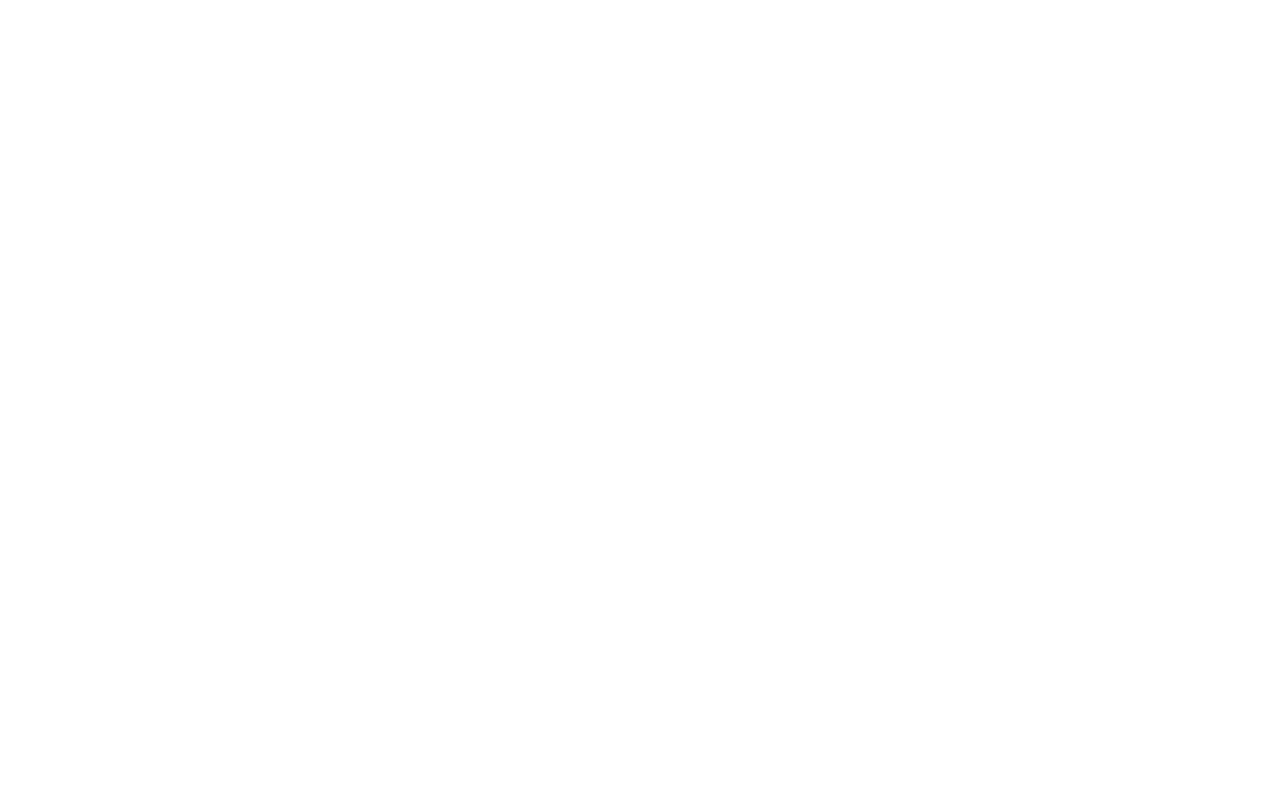
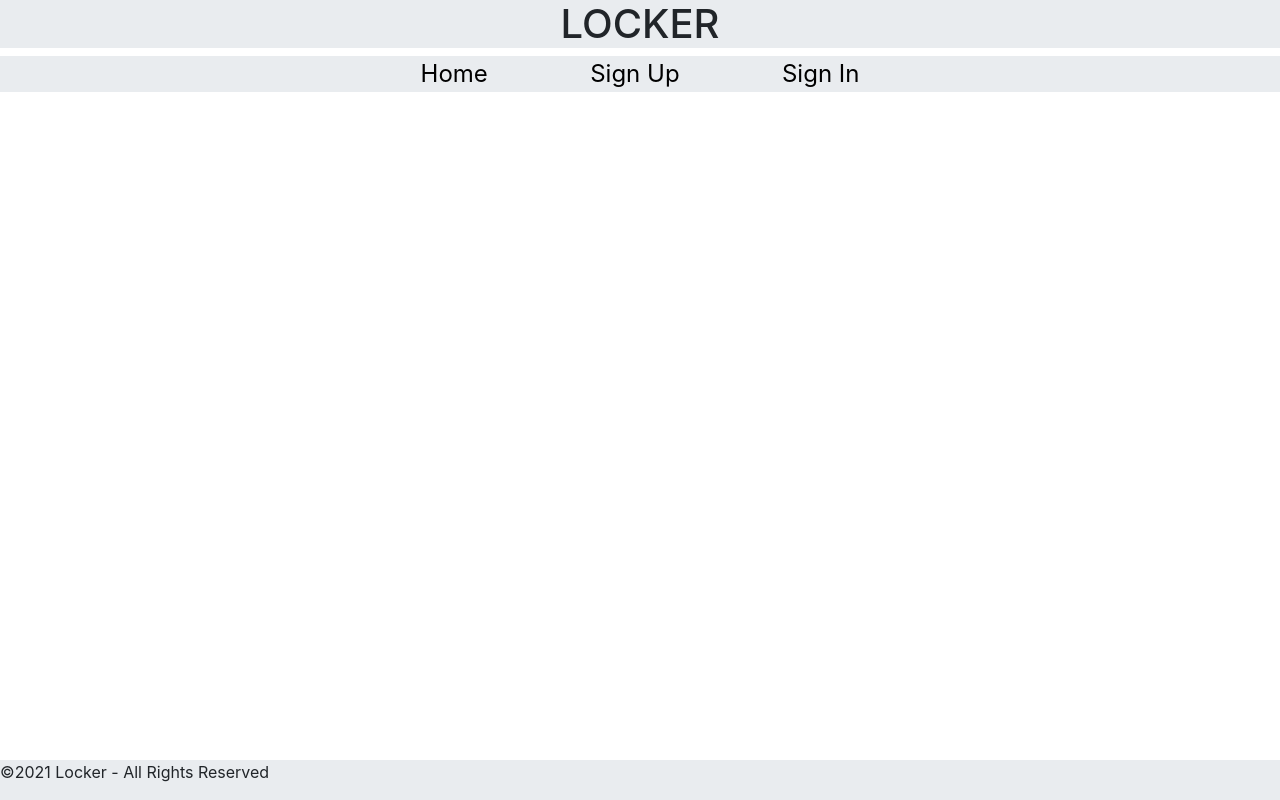
Before and after one commit to alexisbernier/locker-project, a React (Create React App) app: page / in a window 1280 px wide. Built offline with nearby package versions, Linux system fonts and the light colour scheme.

Commit message:
update: updated App

```diff
--- a/src/App.js
+++ b/src/App.js
@@ -8,7 +8,7 @@ const App = () => {
     <Router>
       {" "}
       <Switch>
-        <Route path="/HomePage">
+        <Route exact path="/">
           <HomePage />
         </Route>
         <Route path="/SignUpPage">
```
